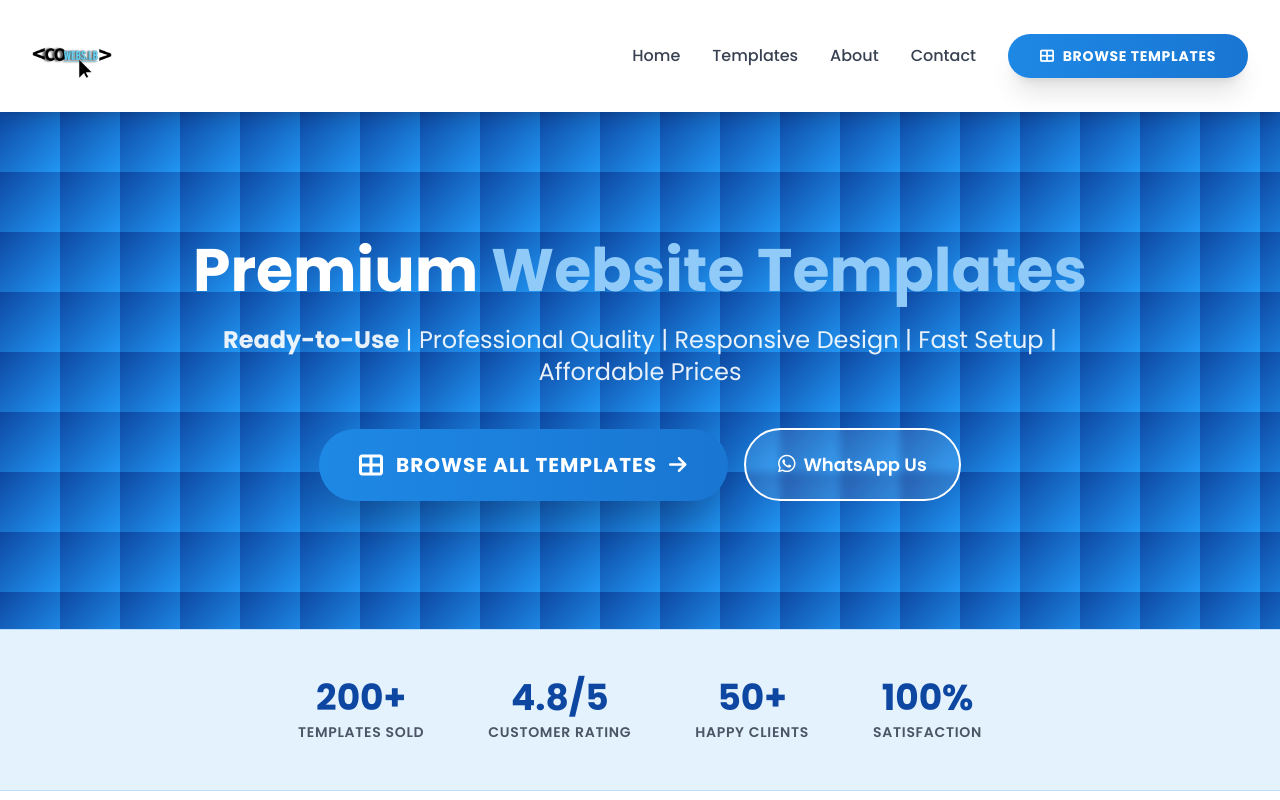
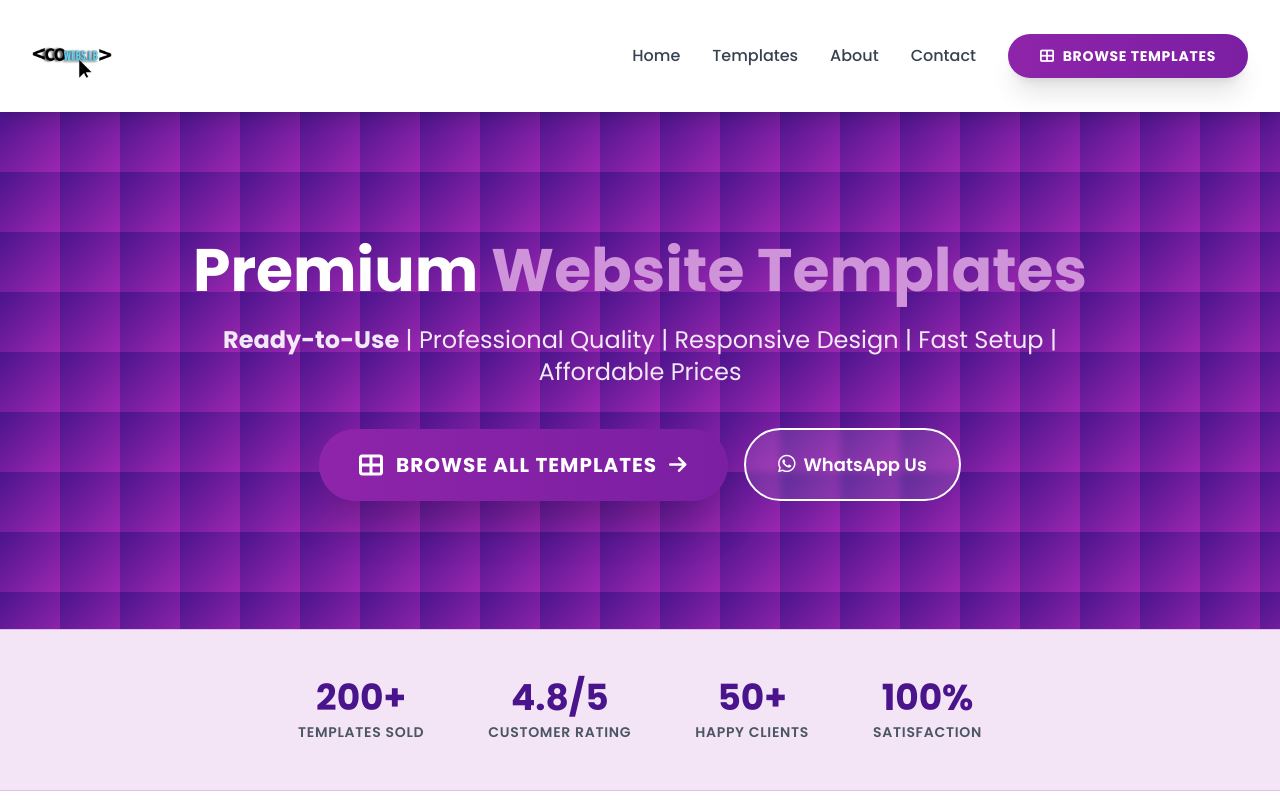
Before and after one commit to cowebsLB/cowebslb-templatestore, a plain HTML site: page index.html in a window 1280 px wide. Shown: the top 800 px of the page. Drawn offline with nearby package versions, Linux system fonts and the light colour scheme; animation ran at ten frames a second.

Commit message:
Change color scheme from blue to purple to differentiate template store from main site

```diff
--- a/favicon/browserconfig.xml
+++ b/favicon/browserconfig.xml
@@ -3,7 +3,7 @@
     <msapplication>
         <tile>
             <square150x150logo src="/favicon/mstile-150x150.png"/>
-            <TileColor>#0d47a1</TileColor>
+            <TileColor>#8e24aa</TileColor>
         </tile>
     </msapplication>
 </browserconfig>
--- a/index.html
+++ b/index.html
@@ -46,16 +46,16 @@
                     },
                     colors: {
                         'primary': {
-                            50: '#e3f2fd',
-                            100: '#bbdefb',
-                            200: '#90caf9',
-                            300: '#64b5f6',
-                            400: '#42a5f5',
-                            500: '#2196f3',
-                            600: '#1e88e5',
-                            700: '#1976d2',
-                            800: '#1565c0',
-                            900: '#0d47a1',
+                            50: '#f3e5f5',
+                            100: '#e1bee7',
+                            200: '#ce93d8',
+                            300: '#ba68c8',
+                            400: '#ab47bc',
+                            500: '#9c27b0',
+                            600: '#8e24aa',
+                            700: '#7b1fa2',
+                            800: '#6a1b9a',
+                            900: '#4a148c',
                         }
                     },
                     animation: {
@@ -101,7 +101,7 @@
     <link rel="icon" type="image/svg+xml" href="/favicon/favicon.svg">
     <link rel="manifest" href="/favicon/site.webmanifest">
     <link rel="shortcut icon" href="/favicon/favicon.ico">
-    <meta name="msapplication-TileColor" content="#1e88e5">
+    <meta name="msapplication-TileColor" content="#8e24aa">
     <meta name="msapplication-config" content="/favicon/browserconfig.xml">
 
     <!-- External CSS and JS -->
```
Also changed, not shown: html/about.html (+11 -11 lines), html/contact.html (+11 -11 lines), html/template-detail.html (+11 -11 lines), html/templates.html (+11 -11 lines), favicon/site.webmanifest.
